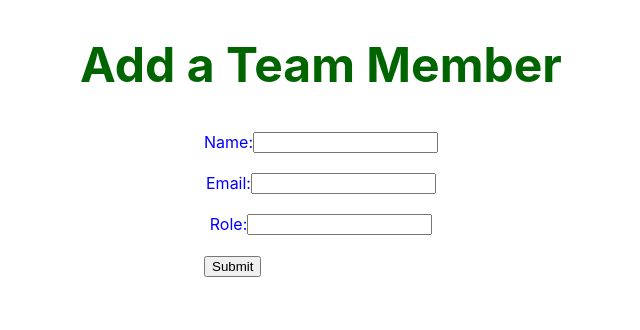
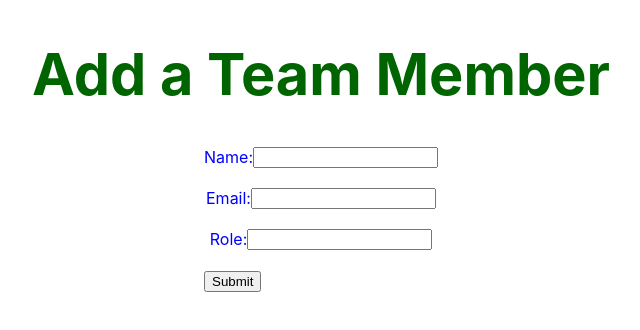
Before and after one commit to jeffglanville/team-builder, a React (Create React App) app: page / in a window 1280 px wide. Shown: the top 330 px of the page, without its empty margins (319-959 px from the left). Built offline with nearby package versions, Linux system fonts and the light colour scheme.

Commit message:
add styling to the form elements

```diff
--- a/src/App.css
+++ b/src/App.css
@@ -9,6 +9,6 @@ font-size: 1rem;
 }
 
 h1 {
-    font-size: 3rem;
+    font-size: 3.6rem;
     color: darkgreen;
 }
```
